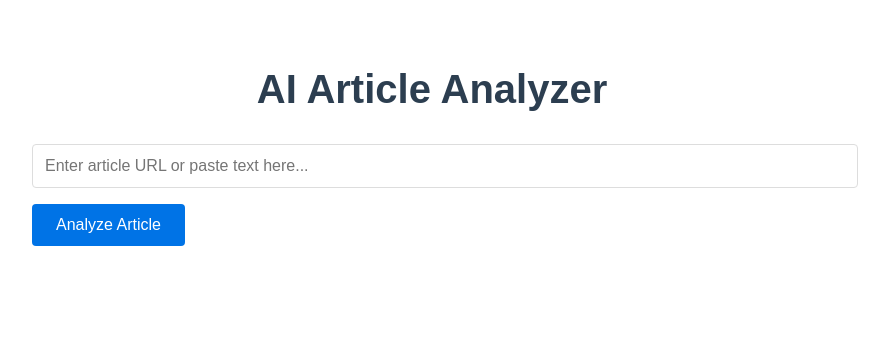
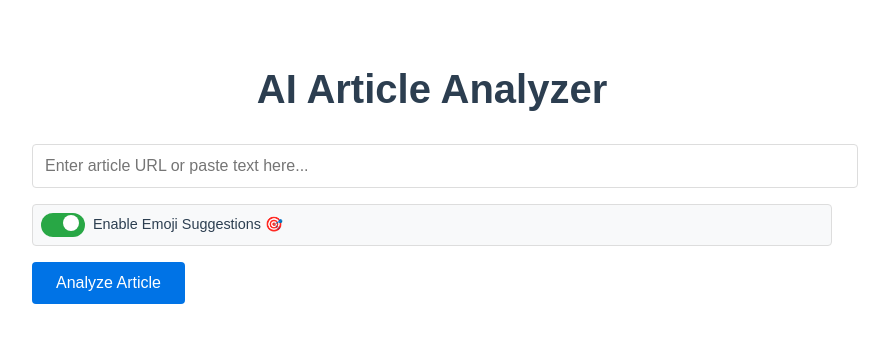
Before and after one commit to gagliathebuilder/ai-article-analyzer, a React (Create React App) app in the folder frontend/: page / in a window 1280 px wide. Shown: the top 342 px of the page, without its empty margins (208-1097 px from the left). Built offline with nearby package versions, Linux system fonts and the light colour scheme.

Commit message:
emoji feature added

```diff
--- a/frontend/src/App.js
+++ b/frontend/src/App.js
@@ -131,17 +131,93 @@ const CopySuccess = styled.span`
   transition: opacity 0.2s ease;
 `;
 
+const ToggleContainer = styled.div`
+  display: flex;
+  align-items: center;
+  margin-bottom: 1rem;
+  padding: 0.5rem;
+  background: #f8f9fa;
+  border-radius: 4px;
+  border: 1px solid #ddd;
+`;
+
+const ToggleLabel = styled.label`
+  display: flex;
+  align-items: center;
+  cursor: pointer;
+  user-select: none;
+  color: #2c3e50;
+  font-size: 0.9rem;
+`;
+
+const ToggleSwitch = styled.div`
+  position: relative;
+  width: 40px;
+  height: 20px;
+  background: ${props => props.checked ? '#28a745' : '#ddd'};
+  border-radius: 20px;
+  padding: 2px;
+  transition: background 0.2s ease;
+  margin-right: 8px;
+  cursor: pointer;
+
+  &:before {
+    content: '';
+    position: absolute;
+    width: 16px;
+    height: 16px;
+    background: white;
+    border-radius: 50%;
+    transition: transform 0.2s ease;
+    transform: translateX(${props => props.checked ? '20px' : '0'});
+  }
+`;
+
+const EmojiSuggestions = styled.div`
+  display: flex;
+  gap: 0.5rem;
+  margin-top: 0.5rem;
+  flex-wrap: wrap;
+`;
+
+const EmojiButton = styled.button`
+  background: none;
+  border: 1px solid #ddd;
+  border-radius: 4px;
+  padding: 0.25rem 0.5rem;
+  cursor: pointer;
+  transition: all 0.2s ease;
+  font-size: 1rem;
+
+  &:hover {
+    background: #f1f1f1;
+    transform: scale(1.1);
+  }
+`;
+
 function App() {
   const [url, setUrl] = useState('');
   const [results, setResults] = useState(null);
   const [loading, setLoading] = useState(false);
   const [copyStatus, setCopyStatus] = useState({ email: false, social: false });
+  const [emojisEnabled, setEmojisEnabled] = useState(true);
+  const [emojiSuggestions, setEmojiSuggestions] = useState({ email: [], social: [] });
 
   const handleAnalyze = async () => {
     setLoading(true);
     try {
-      const response = await axios.post('http://localhost:5001/analyze', { url });
+      const response = await axios.post('http://localhost:5001/analyze', {
+        url,
+        includeEmojis: emojisEnabled
+      });
       setResults(response.data);
+
+      // Set emoji suggestions if enabled
+      if (emojisEnabled && response.data.emojiSuggestions) {
+        setEmojiSuggestions(response.data.emojiSuggestions);
+      } else {
+        setEmojiSuggestions({ email: [], social: [] });
+      }
     } catch (error) {
       console.error('Error analyzing article:', error);
       alert('There was an error processing the article.');
@@ -154,6 +230,7 @@ function App() {
     setResults(null);
     setLoading(false);
     setCopyStatus({ email: false, social: false });
+    setEmojiSuggestions({ email: [], social: [] });
   };
 
   const handleCopy = async (text, type) => {
@@ -168,6 +245,85 @@ function App() {
     }
   };
 
+  const insertEmoji = (emoji, type) => {
+    const text = results[type === 'email' ? 'emailDraft' : 'socialPost'];
+    let newText;
+
+    // Smart placement rules
+    if (type === 'email') {
+      // For email, place emoji after the greeting or subject
+      const lines = text.split('\n');
+      if (lines[0].toLowerCase().includes('subject:')) {
+        // Add after subject line
+        lines[0] = `${lines[0]} ${emoji}`;
+        newText = lines.join('\n');
+      } else {
+        // Add after first greeting line
+        const firstLineEnd = text.indexOf('\n');
+        if (firstLineEnd !== -1) {
+          newText = text.slice(0, firstLineEnd) + ` ${emoji}` + text.slice(firstLineEnd);
+        } else {
+          newText = `${text} ${emoji}`;
+        }
+      }
+    } else {
+      // For social post, add emoji at strategic positions
+      const sentences = text.split('. ');
+      if (sentences.length > 1) {
+        // Add emoji after the first sentence for emphasis
+        sentences[0] = `${sentences[0]} ${emoji}`;
+        newText = sentences.join('. ');
+      } else {
+        // If it's a single sentence, add at the beginning
+        newText = `${emoji} ${text}`;
+      }
+    }
+
+    setResults(prev => ({
+      ...prev,
+      [type === 'email' ? 'emailDraft' : 'socialPost']: newText
+    }));
+  };
+
+  const previewEmoji = (emoji, type) => {
+    const textArea = document.querySelector(`textarea[data-type="${type}"]`);
+    if (textArea) {
+      // Create or update preview element
+      let preview = document.querySelector(`#emoji-preview-${type}`);
+      if (!preview) {
+        preview = document.createElement('div');
+        preview.id = `emoji-preview-${type}`;
+        preview.style.position = 'absolute';
+        preview.style.left = '0';
+        preview.style.bottom = '-30px'; // Position below the textarea
+        preview.style.background = 'rgba(44, 62, 80, 0.95)'; // Darker background for better visibility
+        preview.style.color = 'white'; // White text for contrast
+        preview.style.padding = '8px 12px';
+        preview.style.borderRadius = '4px';
+        preview.style.boxShadow = '0 2px 4px rgba(0,0,0,0.2)';
+        preview.style.fontSize = '0.9rem';
+        preview.style.zIndex = '100';
+        preview.style.width = 'fit-content';
+        textArea.parentNode.style.position = 'relative'; // Ensure parent has relative positioning
+        textArea.parentNode.appendChild(preview);
+      }
+
+      const previewText = type === 'email'
+        ? `Will add ${emoji} after greeting/subject`
+        : `Will add ${emoji} ${type === 'social' ? 'at the start of the post' : ''}`;
+
+      preview.textContent = previewText;
+      preview.style.display = 'block';
+    }
+  };
+
+  const hideEmojiPreview = (type) => {
+    const preview = document.querySelector(`#emoji-preview-${type}`);
+    if (preview) {
+      preview.style.display = 'none';
+    }
+  };
+
   return (
     <Container>
       <Header>AI Article Analyzer</Header>
@@ -177,6 +333,15 @@ function App() {
         value={url}
         onChange={(e) => setUrl(e.target.value)}
       />
+      <ToggleContainer>
+        <ToggleLabel>
+          <ToggleSwitch
+            checked={emojisEnabled}
+            onClick={() => setEmojisEnabled(!emojisEnabled)}
+          />
+          Enable Emoji Suggestions 🎯
+        </ToggleLabel>
+      </ToggleContainer>
       <ButtonContainer>
         <Button onClick={handleAnalyze}>
           {loading ? 'Analyzing...' : 'Analyze Article'}
@@ -210,7 +375,22 @@ function App() {
               value={results.emailDraft}
               readOnly
               rows={8}
+              data-type="email"
             />
+            {emojisEnabled && emojiSuggestions.email?.length > 0 && (
+              <EmojiSuggestions>
+                {emojiSuggestions.email.map((emoji, index) => (
+                  <EmojiButton
+                    key={index}
+                    onClick={() => insertEmoji(emoji, 'email')}
+                    onMouseEnter={() => previewEmoji(emoji, 'email')}
+                    onMouseLeave={() => hideEmojiPreview('email')}
+                  >
+                    {emoji}
+                  </EmojiButton>
+                ))}
+              </EmojiSuggestions>
+            )}
           </TextAreaContainer>
 
           <TextAreaContainer>
@@ -227,7 +407,22 @@ function App() {
               value={results.socialPost}
               readOnly
               rows={4}
+              data-type="social"
             />
+            {emojisEnabled && emojiSuggestions.social?.length > 0 && (
+              <EmojiSuggestions>
+                {emojiSuggestions.social.map((emoji, index) => (
+                  <EmojiButton
+                    key={index}
+                    onClick={() => insertEmoji(emoji, 'social')}
+                    onMouseEnter={() => previewEmoji(emoji, 'social')}
+                    onMouseLeave={() => hideEmojiPreview('social')}
+                  >
+                    {emoji}
+                  </EmojiButton>
+                ))}
+              </EmojiSuggestions>
+            )}
           </TextAreaContainer>
         </ResultsContainer>
       )}
```
Also changed, not shown: 1 other file (tests, documents, lock files or other folders).
